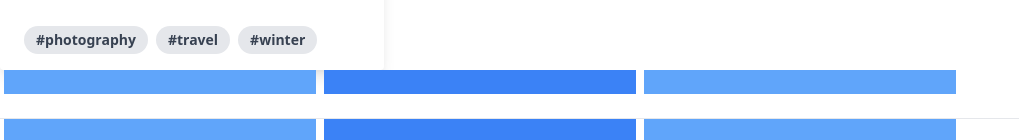
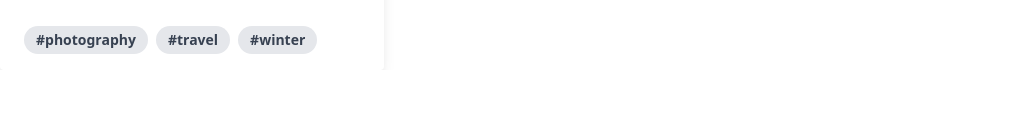
Before and after one commit to Blessing-Okougbenin/class-app, a React (Create React App) app: page / in a window 1280 px wide. Shown: the part 1514-1654 px from the top of the page, without its empty margins (0-1019 px from the left). After the commit the page ends 1584 px from the top, so only its background shows below. Built offline with nearby package versions, Linux system fonts and the light colour scheme.

Commit message:
modified

```diff
--- a/src/App.js
+++ b/src/App.js
@@ -1,7 +1,7 @@
 import React from "react";
 import CardDetail from "./components/CardDetail";
 // import Nav from "./components/Nav";
-import SpacingFlex from "./components/SpacingFlex";
+// import SpacingFlex from "./components/SpacingFlex";
 import { faker } from '@faker-js/faker';
 
 
@@ -24,10 +24,10 @@ const App = () => {
       <CardDetail image={faker.image.animals()}/>
       <CardDetail image={faker.image.food()}/>
 
-      <SpacingFlex/>
+      {/* <SpacingFlex/>
       <br></br>
       <hr></hr>
-      <SpacingFlex/>
+      <SpacingFlex/> */}
 
 
     </div>
```
